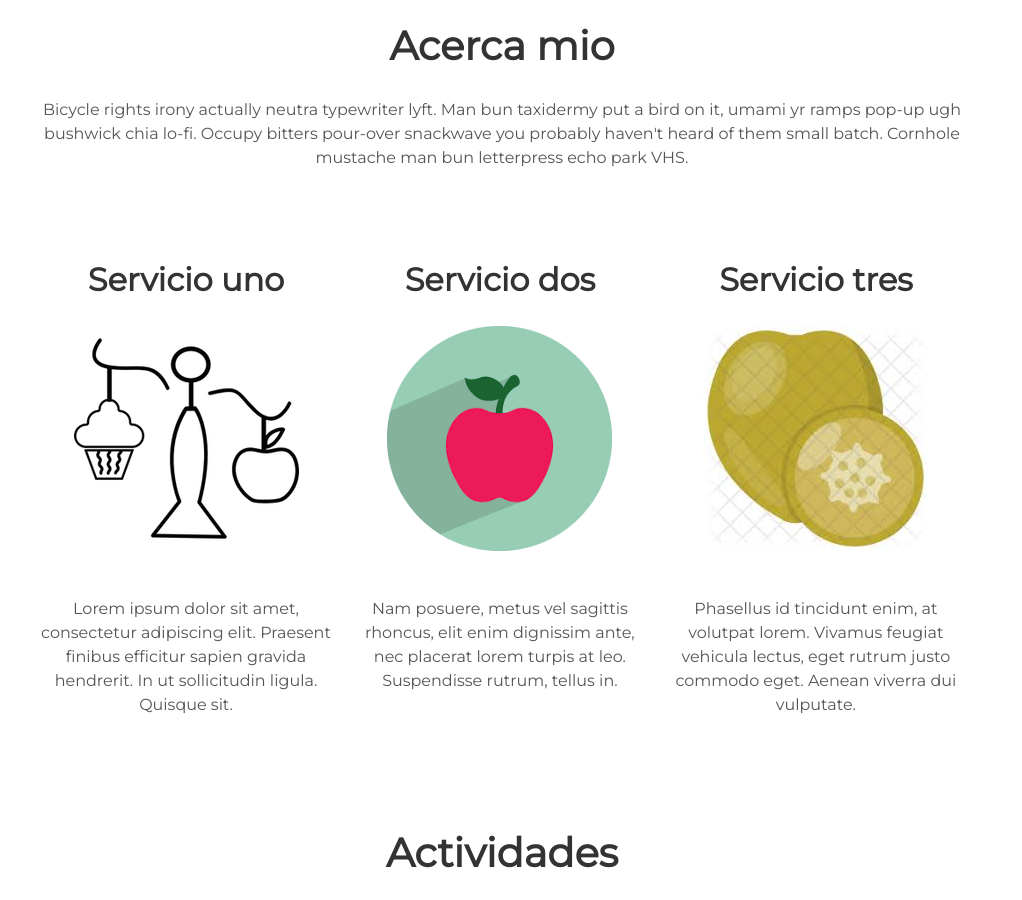
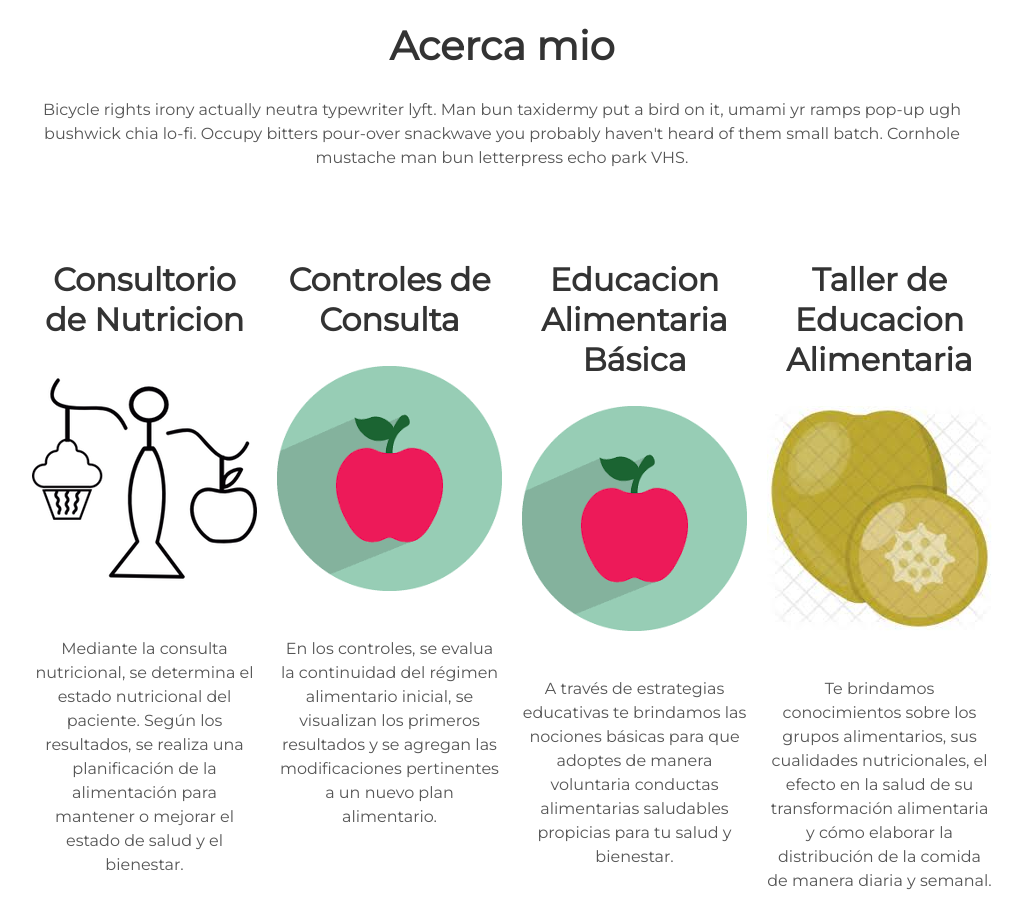
Before and after one commit to daisyferreirag/salud_alimentacion, a Jekyll site: the page built from index.html, in a window 1280 px wide and 900 px high, scrolled down 959 px. Shown: the whole window, without its empty margins (138-1160 px from the left). Built offline with Jekyll 4.4.1, drawn with Linux system fonts in a browser that asks for light colours.

Commit message:
Update services.yaml

```diff
--- a/_data/services.yaml
+++ b/_data/services.yaml
@@ -1,11 +1,15 @@
-- name: Servicio uno
-  description: Lorem ipsum dolor sit amet, consectetur adipiscing elit. Praesent finibus efficitur sapien gravida hendrerit. In ut sollicitudin ligula. Quisque sit.
+- name: Consultorio de Nutricion
+  description: Mediante la consulta nutricional, se determina el estado nutricional del paciente. Según los resultados, se realiza una planificación de la alimentación para mantener o mejorar el estado de salud y el bienestar.
   image: balanza
 
-- name: Servicio dos
-  description: Nam posuere, metus vel sagittis rhoncus, elit enim dignissim ante, nec placerat lorem turpis at leo. Suspendisse rutrum, tellus in.
+- name: Controles de Consulta
+  description: En los controles, se evalua la continuidad del régimen alimentario inicial, se visualizan los primeros resultados y se agregan las modificaciones pertinentes a un nuevo plan alimentario.
   image: fruta
 
-- name: Servicio tres
-  description: Phasellus id tincidunt enim, at volutpat lorem. Vivamus feugiat vehicula lectus, eget rutrum justo commodo eget. Aenean viverra dui vulputate.
+- name: Educacion Alimentaria Básica
+  description: A través de estrategias educativas te brindamos las nociones básicas para que adoptes de manera voluntaria conductas alimentarias saludables propicias para tu salud y bienestar.
+  image: fruta
+
+- name: Taller de Educacion Alimentaria
+  description: Te brindamos conocimientos sobre los grupos alimentarios, sus cualidades nutricionales, el efecto en la salud de su transformación alimentaria y cómo elaborar la distribución de la comida de manera diaria y semanal.
   image: kiwi
```
